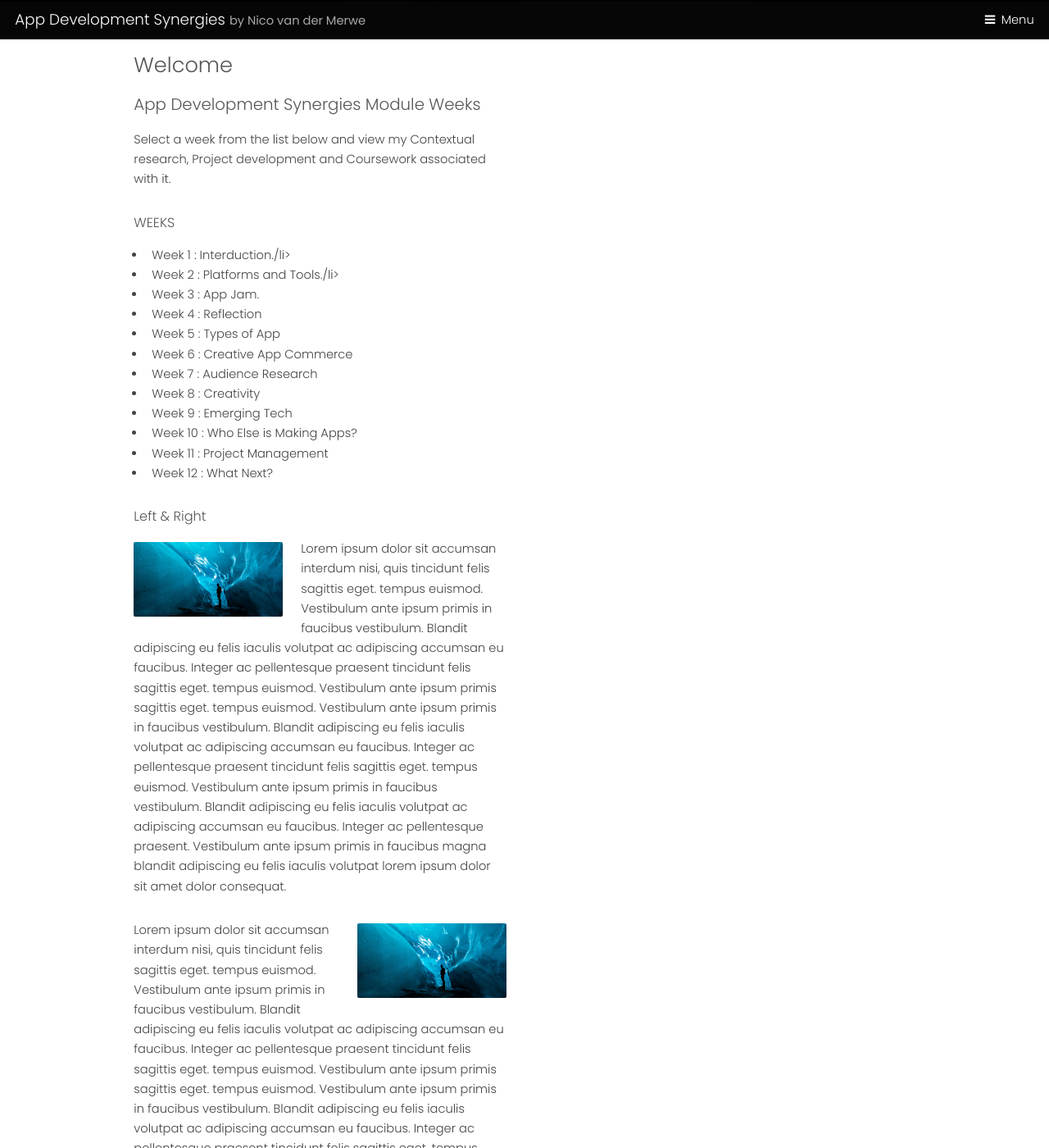
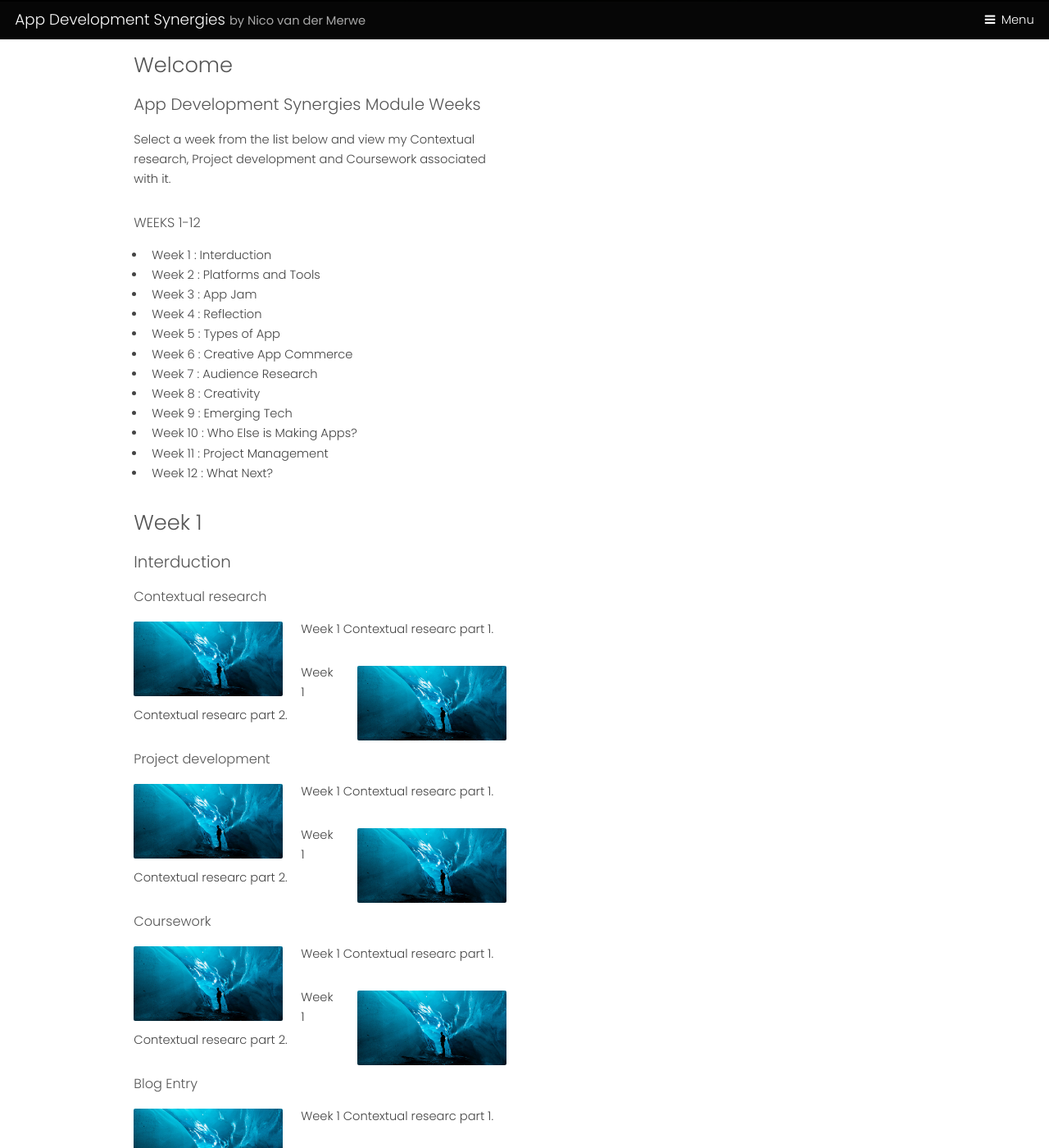
Before and after one commit to NicoVDMerweCRJ/NicoVDMerweCRJ.github.io, a Jekyll site: the page appdevelopmentsynergies.html, which Jekyll copies as it is, in a window 1280 px wide and 1400 px high, scrolled down 286 px. Shown: the whole window at 82% size. Built offline with Jekyll 4.4.1, drawn with Linux system fonts in a browser that asks for light colours; some of the changed text lies outside the part shown.

Commit message:
Update appdevelopmentsynergies.html

```diff
--- a/appdevelopmentsynergies.html
+++ b/appdevelopmentsynergies.html
@@ -43,12 +43,12 @@
 							<!-- Text stuff -->
 								<h3>App Development Synergies Module Weeks</h3>
 								<p>Select a week from the list below and view my Contextual research, Project development and Coursework associated with it.</p>
-							<h4>WEEKS</h4>
+							<h4>WEEKS 1-12</h4>
 
 							<ul>
-								<li>Week 1 : Interduction./li>
-								<li>Week 2 : Platforms and Tools./li>
-								<li>Week 3 : App Jam.</li>
+								<li>Week 1 : Interduction</li>
+								<li>Week 2 : Platforms and Tools</li>
+								<li>Week 3 : App Jam</li>
 								<li>Week 4 : Reflection</li>
 								<li>Week 5 : Types of App</li>
 								<li>Week 6 : Creative App Commerce</li>
@@ -60,9 +60,24 @@
 								<li>Week 12 : What Next?</li>
 							</ul>
 
-								<h4>Left &amp; Right</h4>
-								<p><span class="image left"><img src="images/pic02.jpg" alt="" /></span>Lorem ipsum dolor sit accumsan interdum nisi, quis tincidunt felis sagittis eget. tempus euismod. Vestibulum ante ipsum primis in faucibus vestibulum. Blandit adipiscing eu felis iaculis volutpat ac adipiscing accumsan eu faucibus. Integer ac pellentesque praesent tincidunt felis sagittis eget. tempus euismod. Vestibulum ante ipsum primis sagittis eget. tempus euismod. Vestibulum ante ipsum primis in faucibus vestibulum. Blandit adipiscing eu felis iaculis volutpat ac adipiscing accumsan eu faucibus. Integer ac pellentesque praesent tincidunt felis sagittis eget. tempus euismod. Vestibulum ante ipsum primis in faucibus vestibulum. Blandit adipiscing eu felis iaculis volutpat ac adipiscing accumsan eu faucibus. Integer ac pellentesque praesent. Vestibulum ante ipsum primis in faucibus magna blandit adipiscing eu felis iaculis volutpat lorem ipsum dolor sit amet dolor consequat.</p>
-								<p><span class="image right"><img src="images/pic02.jpg" alt="" /></span>Lorem ipsum dolor sit accumsan interdum nisi, quis tincidunt felis sagittis eget. tempus euismod. Vestibulum ante ipsum primis in faucibus vestibulum. Blandit adipiscing eu felis iaculis volutpat ac adipiscing accumsan eu faucibus. Integer ac pellentesque praesent tincidunt felis sagittis eget. tempus euismod. Vestibulum ante ipsum primis sagittis eget. tempus euismod. Vestibulum ante ipsum primis in faucibus vestibulum. Blandit adipiscing eu felis iaculis volutpat ac adipiscing accumsan eu faucibus. Integer ac pellentesque praesent tincidunt felis sagittis eget. tempus euismod. Vestibulum ante ipsum primis in faucibus vestibulum. Blandit adipiscing eu felis iaculis volutpat ac adipiscing accumsan eu faucibus. Integer ac pellentesque praesent. Vestibulum ante ipsum primis in faucibus magna blandit adipiscing eu felis iaculis volutpat lorem ipsum dolor sit amet dolor consequat.</p>
+							<h2>Week 1</h2>
+							<h3>Interduction</h3>
+
+							<h4>Contextual research</h4>
+							<p><span class="image left"><img src="images/pic02.jpg" alt="" /></span>Week 1 Contextual researc part 1.</p>
+							<p><span class="image right"><img src="images/pic02.jpg" alt="" /></span>Week 1 Contextual researc part 2.</p>
+
+							<h4>Project development</h4>
+							<p><span class="image left"><img src="images/pic02.jpg" alt="" /></span>Week 1 Contextual researc part 1.</p>
+							<p><span class="image right"><img src="images/pic02.jpg" alt="" /></span>Week 1 Contextual researc part 2.</p>
+
+							<h4>Coursework</h4>
+							<p><span class="image left"><img src="images/pic02.jpg" alt="" /></span>Week 1 Contextual researc part 1.</p>
+							<p><span class="image right"><img src="images/pic02.jpg" alt="" /></span>Week 1 Contextual researc part 2.</p>
+
+							<h4>Blog Entry</h4>
+							<p><span class="image left"><img src="images/pic02.jpg" alt="" /></span>Week 1 Contextual researc part 1.</p>
+							<p><span class="image right"><img src="images/pic02.jpg" alt="" /></span>Week 1 Contextual researc part 2.</p>
 
 						</div>
 					</div>
```
